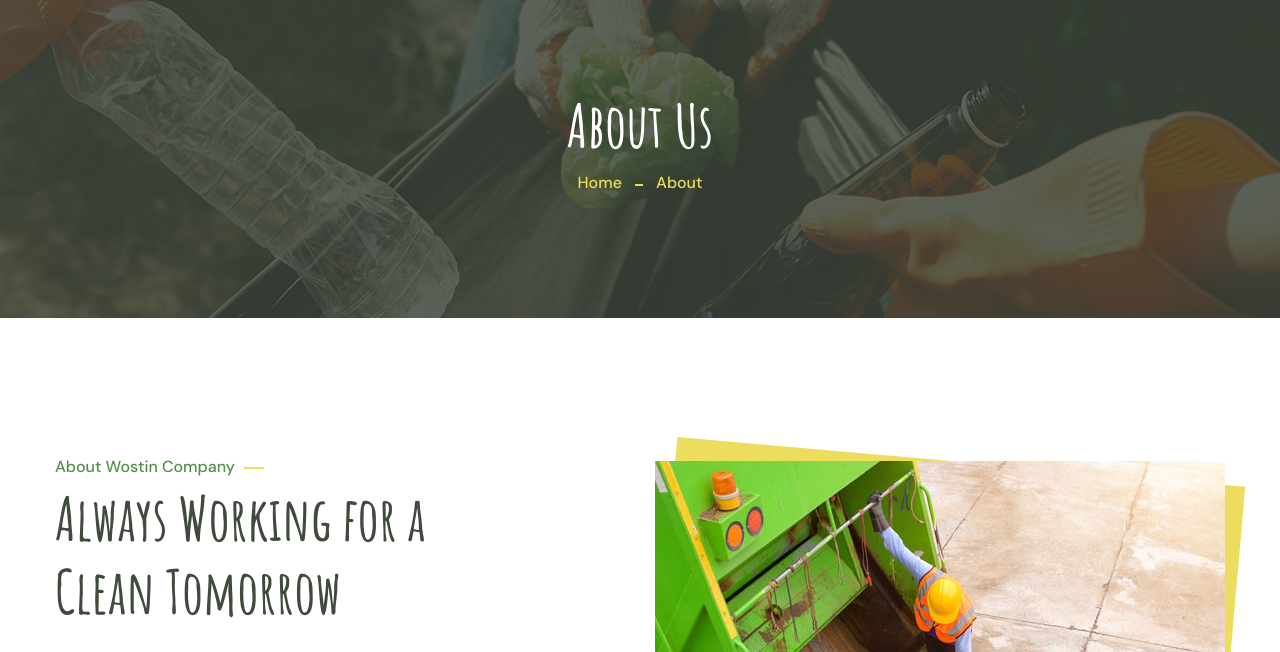
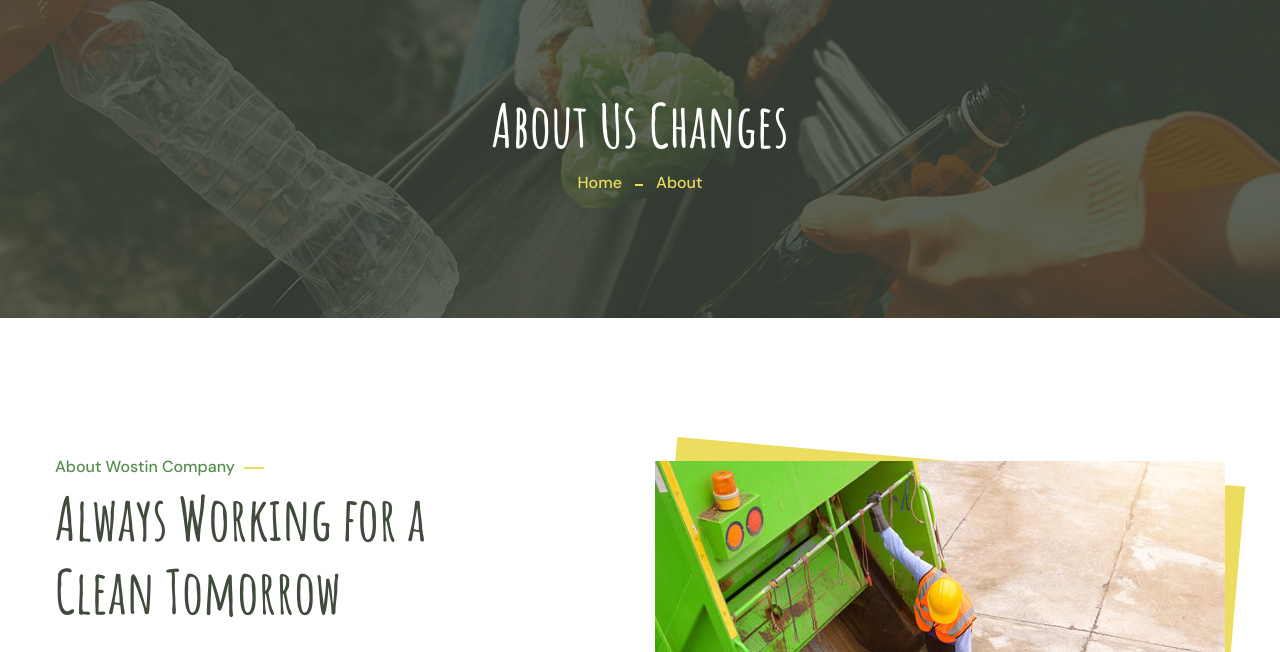
Before and after one commit to Abina-1515/Clean-World, a plain HTML site: page about.html in a window 1280 px wide. Shown: the part 124-776 px from the top of the page. Drawn offline with Linux system fonts and the light colour scheme; files whose address does not match are found by name.

Commit message:
change made in aboutus page

```diff
--- a/about.html
+++ b/about.html
@@ -369,7 +369,7 @@
             </div>
             <div class="container">
                 <div class="page-header__inner">
-                    <h2>About Us</h2>
+                    <h2>About Us Changes</h2>
                     <ul class="thm-breadcrumb list-unstyled">
                         <li><a href="index-2.html">Home</a></li>
                         <li>About</li>
```
